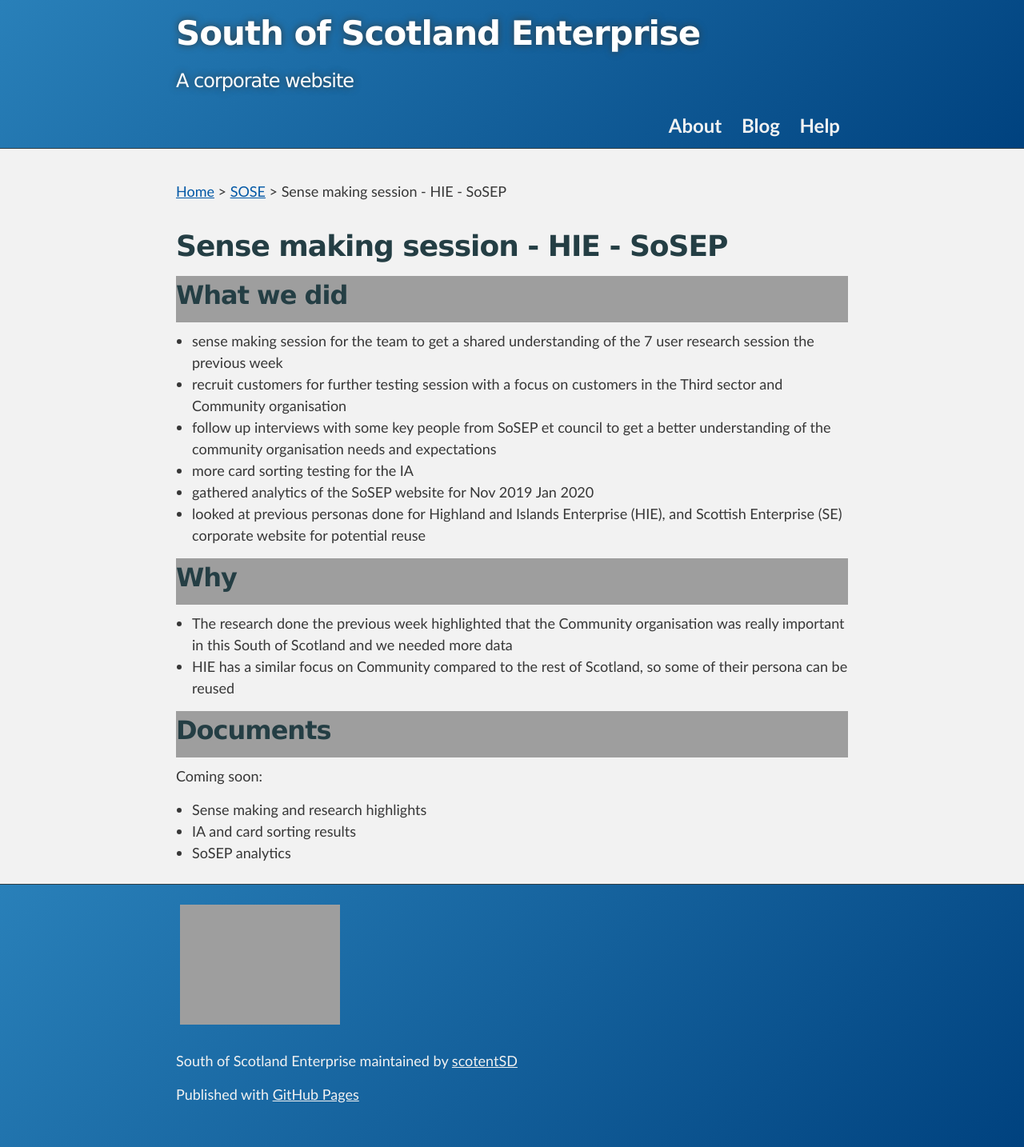
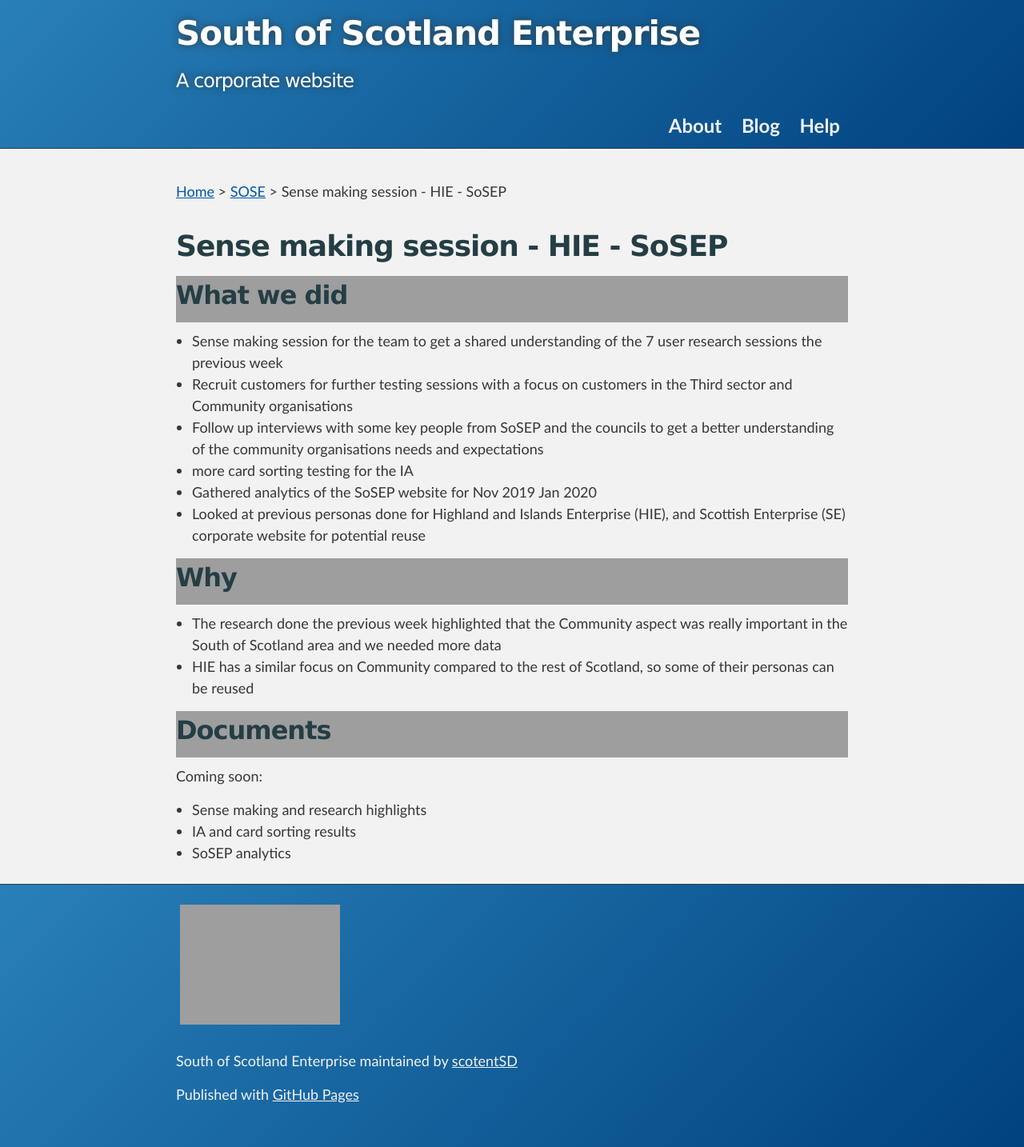
Before and after one commit to scotentSD/SOSE, a Jekyll site: the page built from _posts/2020-02-04-sensemaking-04-02-2020.md, in a window 1280 px wide. Shown: the whole page at 80% size. Built offline with Jekyll 4.4.1, drawn with Linux system fonts in a browser that asks for light colours.

Commit message:
SK - fix typos

```diff
--- a/_posts/2020-02-04-sensemaking-04-02-2020.md
+++ b/_posts/2020-02-04-sensemaking-04-02-2020.md
@@ -8,17 +8,17 @@ display_date: week starting 03/03/20 # Date to show on the page
 ---
 
 ## What we did
-- sense making session for the team to get a shared understanding of the 7 user research session the previous week
-- recruit customers for further testing session with a focus on customers in the Third sector and Community organisation
-- follow up interviews with some key people from SoSEP et council to get a better understanding of the community organisation needs and expectations
+- Sense making session for the team to get a shared understanding of the 7 user research sessions the previous week
+- Recruit customers for further testing sessions with a focus on customers in the Third sector and Community organisations
+- Follow up interviews with some key people from SoSEP and the councils to get a better understanding of the community organisations needs and expectations
 - more card sorting testing for the IA
-- gathered analytics of the SoSEP website for Nov 2019 Jan 2020
-- looked at previous personas done for Highland and Islands Enterprise (HIE), and Scottish Enterprise (SE) corporate website for potential reuse
+- Gathered analytics of the SoSEP website for Nov 2019 Jan 2020
+- Looked at previous personas done for Highland and Islands Enterprise (HIE), and Scottish Enterprise (SE) corporate website for potential reuse
 
 
 ## Why
-- The research done the previous week highlighted that the Community organisation was really important in this South of Scotland and we needed more data
-- HIE has a similar focus on Community compared to the rest of Scotland, so some of their persona can be reused
+- The research done the previous week highlighted that the Community aspect was really important in the South of Scotland area and we needed more data
+- HIE has a similar focus on Community compared to the rest of Scotland, so some of their personas can be reused
 
 ## Documents
 Coming soon:
```
